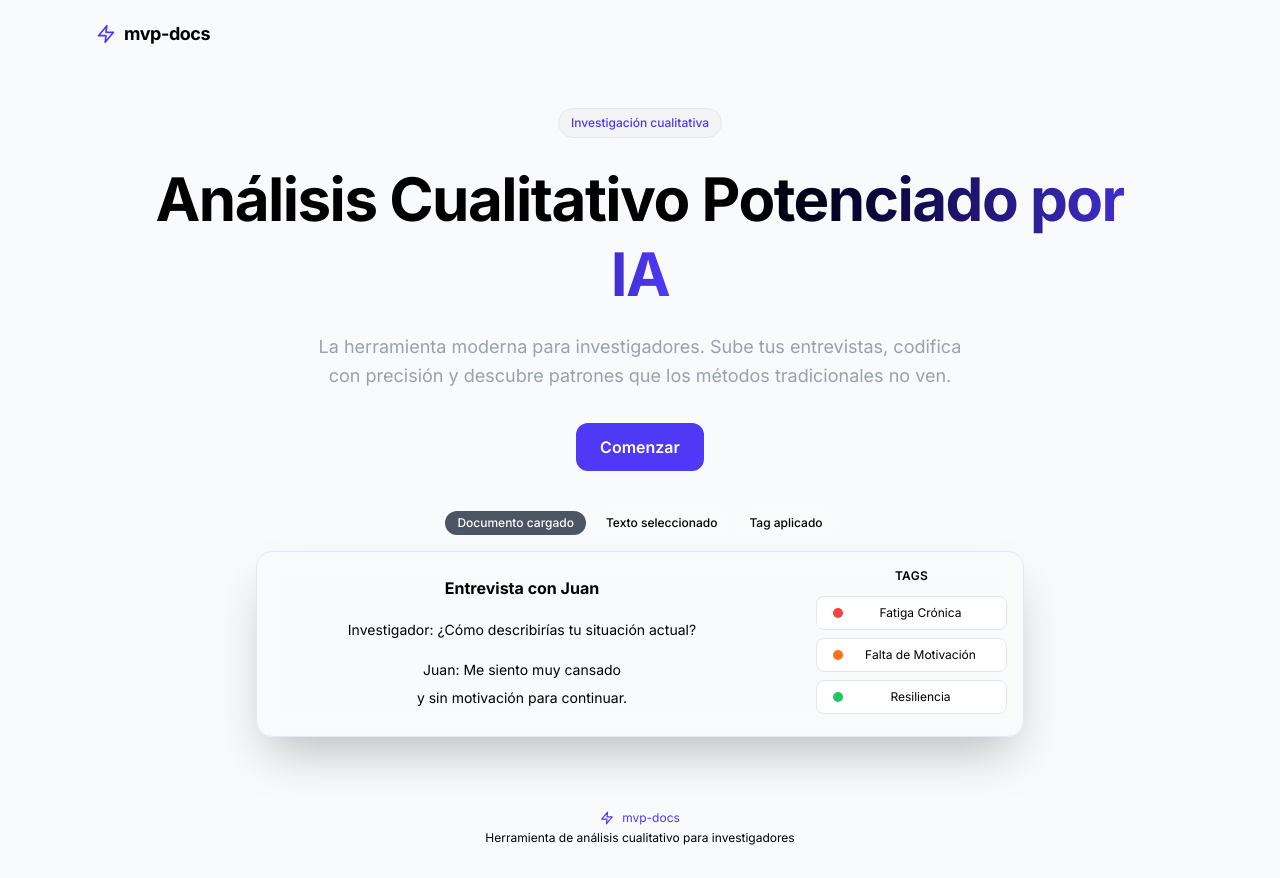
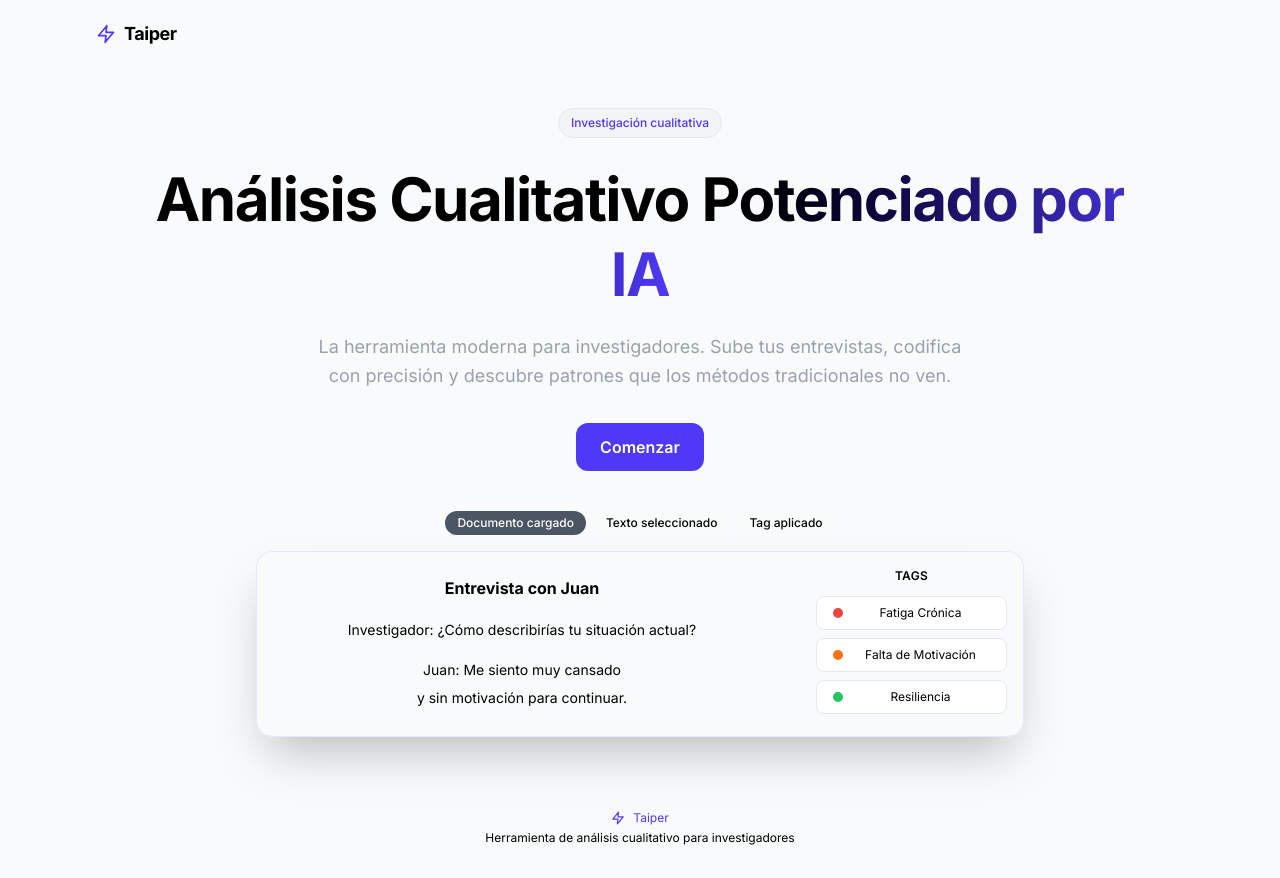
Before and after one commit to FacundoZu/MVPDocs-Front, a React (Vite) app: page / in a window 1280 px wide. Built offline with nearby package versions, Linux system fonts and the light colour scheme; no server answers; what @openrouter/ai-sdk-provider would draw is missing.

Commit message:
fix url button red semantica

```diff
--- a/index.html
+++ b/index.html
@@ -4,7 +4,7 @@
 <head>
   <meta charset="UTF-8" />
   <meta name="viewport" content="width=device-width, initial-scale=1.0" />
-  <title>MVP DOCS</title>
+  <title>TAIPER</title>
 </head>
 
 <body>
--- a/src/components/Breadcrumbs.tsx
+++ b/src/components/Breadcrumbs.tsx
@@ -49,7 +49,7 @@ export default function Breadcrumbs() {
             </div>
             <div className="flex items-center gap-3">
                 <Link
-                    to={`/projects/${projectId}/network`}
+                    to={`/app/projects/${projectId}/network`}
                     target="_blank"
                     rel="noopener noreferrer"
                     className="flex items-center gap-2 px-4 py-2 bg-white border border-gray-300 text-gray-700 rounded-4xl hover:bg-gray-50 transition-colors duration-200 shadow-sm"
--- a/src/views/LandingPage.tsx
+++ b/src/views/LandingPage.tsx
@@ -12,7 +12,7 @@ export function LandingPage() {
             <nav className="relative z-10 flex items-center justify-between px-8 py-5 max-w-6xl mx-auto">
                 <div className="flex items-center gap-2">
                     <FiZap className="w-5 h-5 text-primary" />
-                    <span className="font-bold text-lg tracking-tight">mvp-docs</span>
+                    <span className="font-bold text-lg tracking-tight">Taiper</span>
                 </div>
             </nav>
 
@@ -47,7 +47,7 @@ export function LandingPage() {
             <footer className="relative z-10 border-t border-white/5 py-8 text-center text-xs">
                 <div className="flex items-center justify-center gap-2 mb-1 text-primary">
                     <FiZap className="w-3.5 h-3.5" />
-                    <span>mvp-docs</span>
+                    <span>Taiper</span>
                 </div>
                 <p>Herramienta de análisis cualitativo para investigadores</p>
             </footer>
--- a/src/views/NetworkView.tsx
+++ b/src/views/NetworkView.tsx
@@ -24,7 +24,7 @@ export const NetworkView = () => {
             });
 
             toast.success("Red generada con éxito");
-            navigate(`/projects/${projectId}/network/${data._id}`);
+            navigate(`/app/projects/${projectId}/network/${data._id}`);
         } catch (error) {
             toast.error("Error al generar la red inicial");
         }
```
